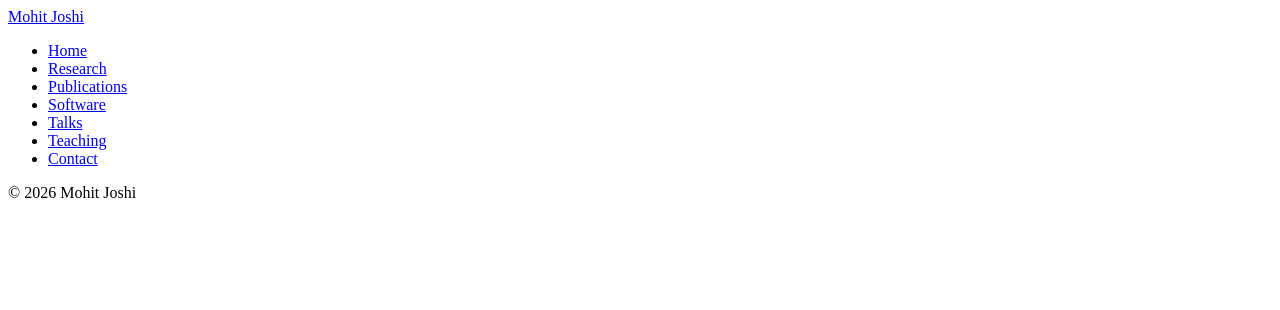
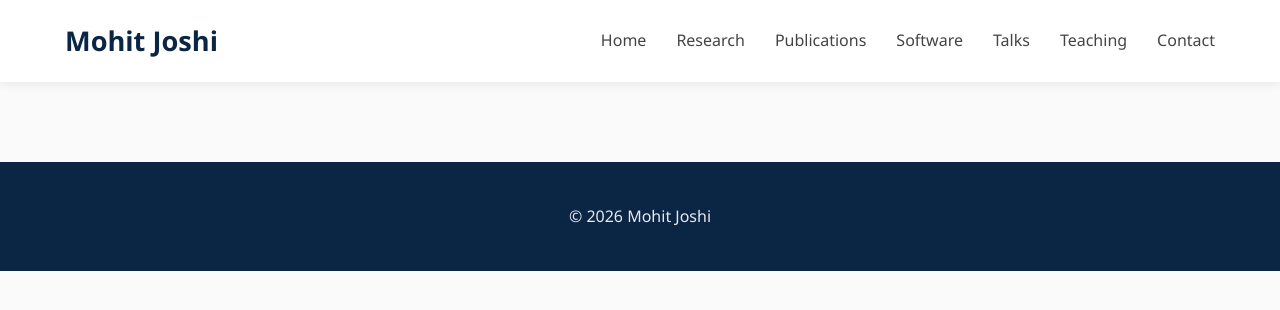
Before and after one commit to joshiCoding/joshicoding.github.io, a Jekyll site: the page built from about.md, in a window 1280 px wide. Shown: the top 310 px of the page. Built offline with Jekyll 4.4.1, drawn with Linux system fonts in a browser that asks for light colours; our own code applies the rules of GitHub Pages for plain Markdown files.

Commit message:
updating header and footer

```diff
--- a/_includes/navbar.html
+++ b/_includes/navbar.html
@@ -1,5 +1,5 @@
 <nav class="navbar">
-    <div class="container">
+    <div class="container nav-container">
 
         <a href="{{ '/' | relative_url }}" class="logo">
             Mohit Joshi
@@ -9,7 +9,7 @@
             <li><a href="{{ '/' | relative_url }}">Home</a></li>
             <li><a href="{{ '/research' | relative_url }}">Research</a></li>
             <li><a href="{{ '/publications' | relative_url }}">Publications</a></li>
-            <li><a href="{{ '/softwares' | relative_url }}">Software</a></li>
+            <li><a href="{{ '/software' | relative_url }}">Software</a></li>
             <li><a href="{{ '/talks' | relative_url }}">Talks</a></li>
             <li><a href="{{ '/teaching' | relative_url }}">Teaching</a></li>
             <li><a href="{{ '/contact' | relative_url }}">Contact</a></li>
--- a/assets/css/style.css
+++ b/assets/css/style.css
@@ -1,3 +1,185 @@
+/* ===============================
+   Global
+=================================*/
+
+*{
+    margin:0;
+    padding:0;
+    box-sizing:border-box;
+}
+
+body{
+
+    font-family: "Segoe UI", Helvetica, Arial, sans-serif;
+
+    color:#333;
+
+    line-height:1.7;
+
+    background:#fafafa;
+
+}
+
+.container{
+
+    width:90%;
+
+    max-width:1150px;
+
+    margin:auto;
+
+}
+
+/* ===============================
+   Header
+=================================*/
+
+.navbar{
+
+    position:sticky;
+
+    top:0;
+
+    z-index:1000;
+
+    background:white;
+
+    box-shadow:0 2px 10px rgba(0,0,0,.08);
+
+}
+
+.nav-container{
+
+    display:flex;
+
+    justify-content:space-between;
+
+    align-items:center;
+
+    padding:18px 0;
+
+}
+
+.logo{
+
+    text-decoration:none;
+
+    font-size:1.7rem;
+
+    font-weight:700;
+
+    color:#0B2545;
+
+}
+
+.nav-links{
+
+    list-style:none;
+
+    display:flex;
+
+    gap:30px;
+
+}
+
+.nav-links a{
+
+    text-decoration:none;
+
+    color:#444;
+
+    font-weight:500;
+
+    transition:.25s;
+
+}
+
+.nav-links a:hover{
+
+    color:#0066cc;
+
+}
+
+.nav-links a:after{
+
+    content:"";
+
+    display:block;
+
+    width:0;
+
+    height:2px;
+
+    background:#0066cc;
+
+    transition:.3s;
+
+}
+
+.nav-links a:hover:after{
+
+    width:100%;
+
+}
+
+/* ===============================
+   Footer
+=================================*/
+
+.footer{
+
+    margin-top:80px;
+
+    background:#0B2545;
+
+    color:white;
+
+    text-align:center;
+
+    padding:35px 0;
+
+}
+
+.footer p{
+
+    margin:6px 0;
+
+    opacity:.9;
+
+}
+
+/* ===============================
+   Mobile
+=================================*/
+
+@media(max-width:850px){
+
+.nav-container{
+
+flex-direction:column;
+
+gap:18px;
+
+}
+
+.nav-links{
+
+flex-wrap:wrap;
+
+justify-content:center;
+
+gap:15px;
+
+}
+
+.logo{
+
+font-size:1.5rem;
+
+}
+
+}
+
 .hero{
     padding:70px 0;
 }
```
Also changed, not shown: 2 other files.
